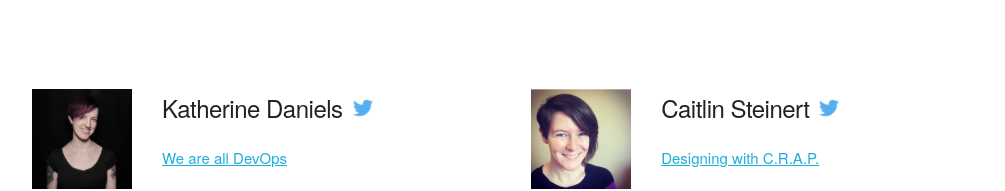
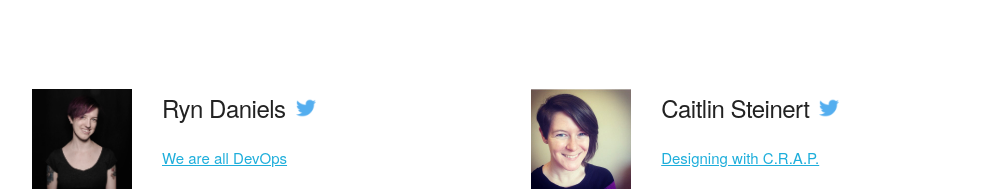
Before and after one commit to KatieConf/2016, a plain HTML site: page index.html in a window 1280 px wide. Shown: the part 1889-2080 px from the top of the page, without its empty margins (128-1133 px from the left). Drawn offline with Linux system fonts and the light colour scheme; a web font is replaced by a local one.

Commit message:
Update Ryn

```diff
--- a/index.html
+++ b/index.html
@@ -157,8 +157,7 @@
             <table><tr><td>
             <img src="img/beerops.png">
             </td><td>
-            <h5>Katherine Daniels</h5><a href="https://twitter.com/beerops"><img src="img/twitter.png" style="height: 20px"></a>
-            <br>
+            <h5>Ryn Daniels</h5><a href="https://twitter.com/rynchantress"><img src="img/twitter.png" style="height: 20px"></a><br>
             <a href="https://www.youtube.com/watch?v=zSrWxTrgbhQ">We are all DevOps</a>
             <br>&nbsp;
             </td></tr></table>
```
